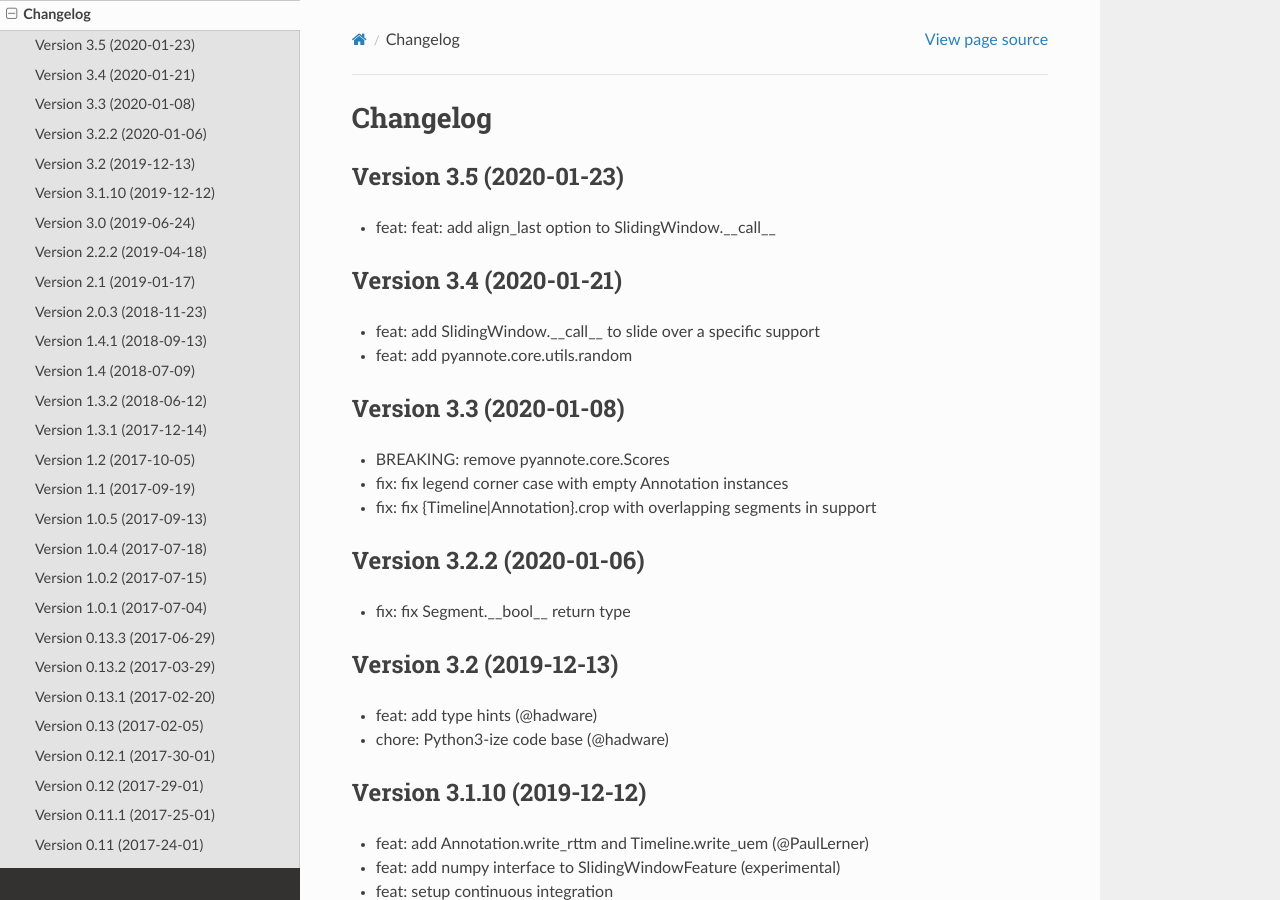
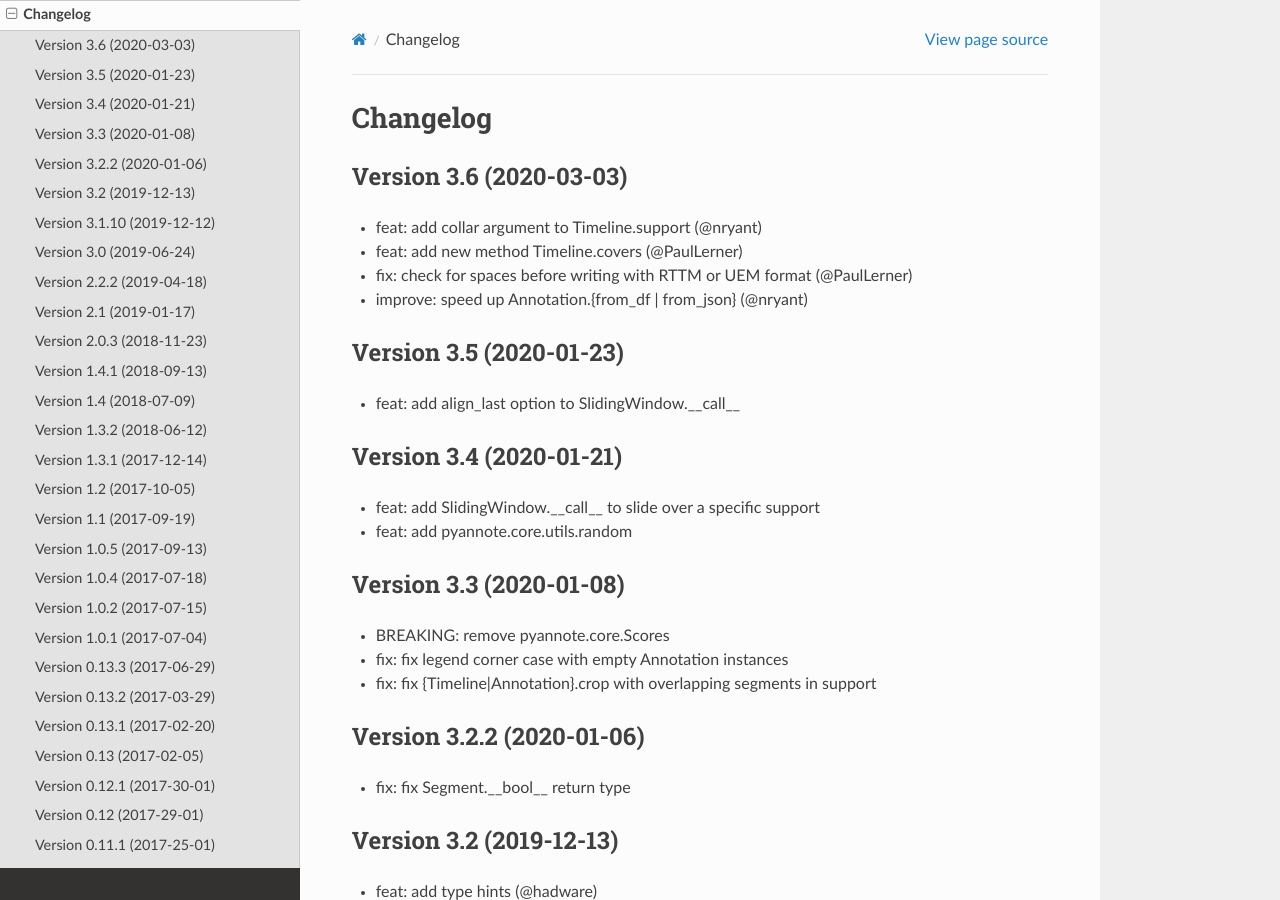
Before and after one commit to pyannote/pyannote-core, a Sphinx documentation site: the page built from doc/source/changelog.rst, in a window 1280 px wide and 900 px high. Built offline with Sphinx 7.4.7 and the Read the Docs theme 2.0.0, drawn with Linux system fonts in a browser that asks for light colours.

Commit message:
doc: update changelog

```diff
--- a/doc/source/changelog.rst
+++ b/doc/source/changelog.rst
@@ -2,10 +2,18 @@
 Changelog
 #########
 
+Version 3.6 (2020-03-03)
+~~~~~~~~~~~~~~~~~~~~~~~~
+
+- feat: add collar argument to Timeline.support (@nryant)
+- feat: add new method Timeline.covers (@PaulLerner)
+- fix: check for spaces before writing with RTTM or UEM format (@PaulLerner)
+- improve: speed up Annotation.{from_df | from_json} (@nryant)
+
 Version 3.5 (2020-01-23)
 ~~~~~~~~~~~~~~~~~~~~~~~~
 
-- feat: feat: add align_last option to SlidingWindow.__call__
+- feat: add align_last option to SlidingWindow.__call__
 
 Version 3.4 (2020-01-21)
 ~~~~~~~~~~~~~~~~~~~~~~~~
```
